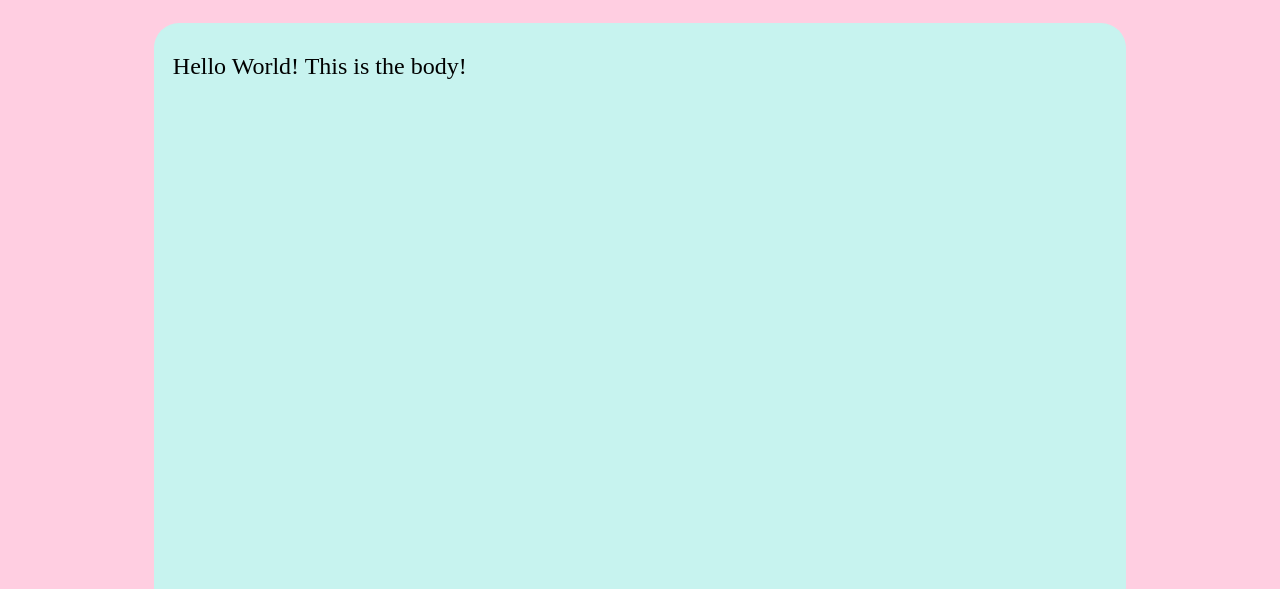
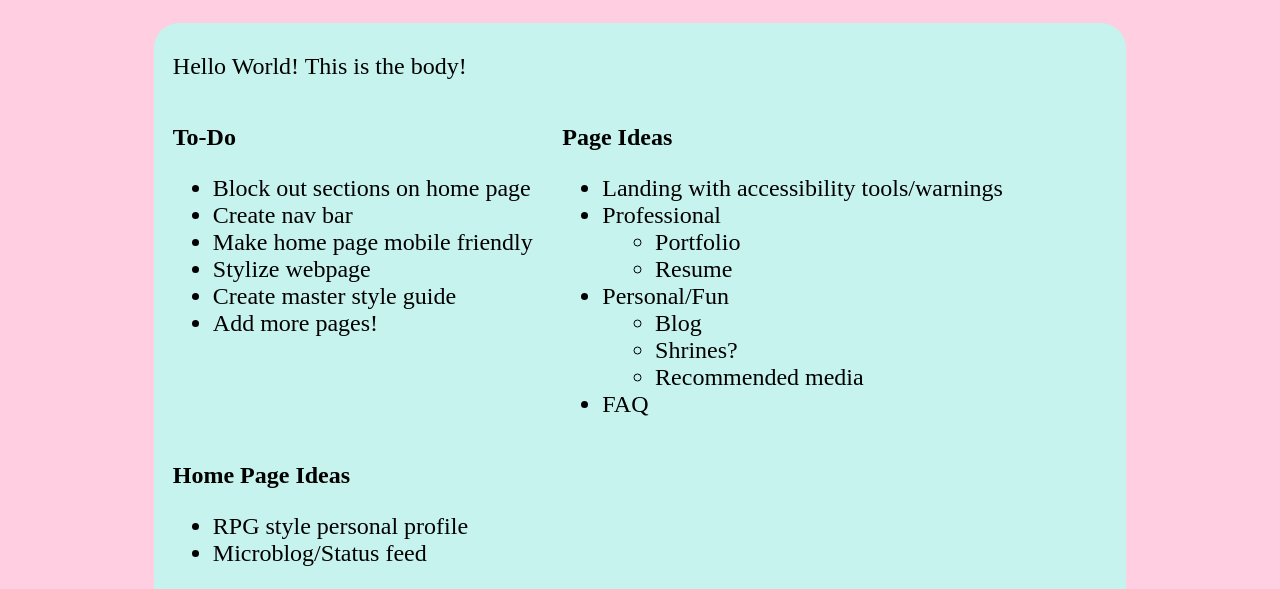
Before and after one commit to AnnaliseI/annalises-cool-website, a plain HTML site: page public/index.html in a window 1280 px wide. Shown: the part 211-800 px from the top of the page. Drawn offline with Linux system fonts and the light colour scheme; a web font is replaced by a local one.

Commit message:
Created to-do lists

```diff
--- a/public/index.html
+++ b/public/index.html
@@ -17,9 +17,45 @@
     <!--Create vertical navigation bar here-->
 
     <div class="mainContent">
-    <article id="mainBox">
         <p>Hello World! This is the body!</p>
-    </article>
+        <div class="todoLists">
+        <h2>To-Do</h2>
+        <ul>
+            <li>Block out sections on home page</li>
+            <li>Create nav bar</li>
+            <li>Make home page mobile friendly</li>
+            <li>Stylize webpage</li>
+            <li>Create master style guide</li>
+            <li>Add more pages!</li>
+        </ul>
+    </div>
+    <div class="todoLists">
+    <h2>Page Ideas</h2>
+    <ul>
+        <li>Landing with accessibility tools/warnings</li>
+        <li>Professional
+            <ul>
+                <li>Portfolio</li>
+                <li>Resume</li>
+            </ul>
+        </li>
+        <li>Personal/Fun
+            <ul>
+                <li>Blog</li>
+                <li>Shrines?</li>
+              <li>Recommended media</li>
+            </ul>
+        </li>
+        <li>FAQ</li>
+    </ul>
+     </div>
+     <div class="todoLists">
+        <h2>Home Page Ideas</h2>
+        <ul>
+            <li>RPG style personal profile</li>
+            <li>Microblog/Status feed</li>
+        </ul>
+     </div>
     </div>
 
 </body>
--- a/public/style.css
+++ b/public/style.css
@@ -15,29 +15,33 @@ html {
 
 .mainContent {
     margin: auto;
-    width: 100%;
-
-}
-
-#mainBox {
-    margin: auto;
     background-color: #c7f3ef;
     border-radius: 25px;
     width: 75vw;
     height: 100vw;
     padding: 0.5vw;
+
 }
 
-#mainBox p {
+.mainContent p, h2, ul {
     margin-left: 1vw;
     margin-right: 1vw;
     font-size: 1.5em;
 }
 
-    footer{
-        font-size: 1.2em;
-        text-align: center;
-    }
+ul ul {
+    font-size: 1em;
+}
+
+.todoLists {
+    display: inline-block;
+    vertical-align: top;
+}
+
+ footer{
+     font-size: 1.2em;
+     text-align: center;
+  }
 
 /*fonts*/
 @font-face {
```
